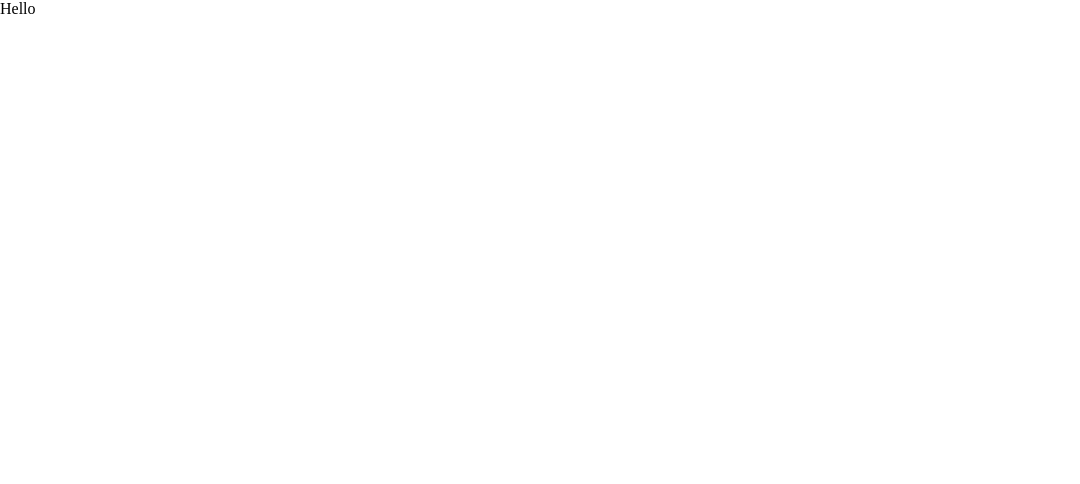
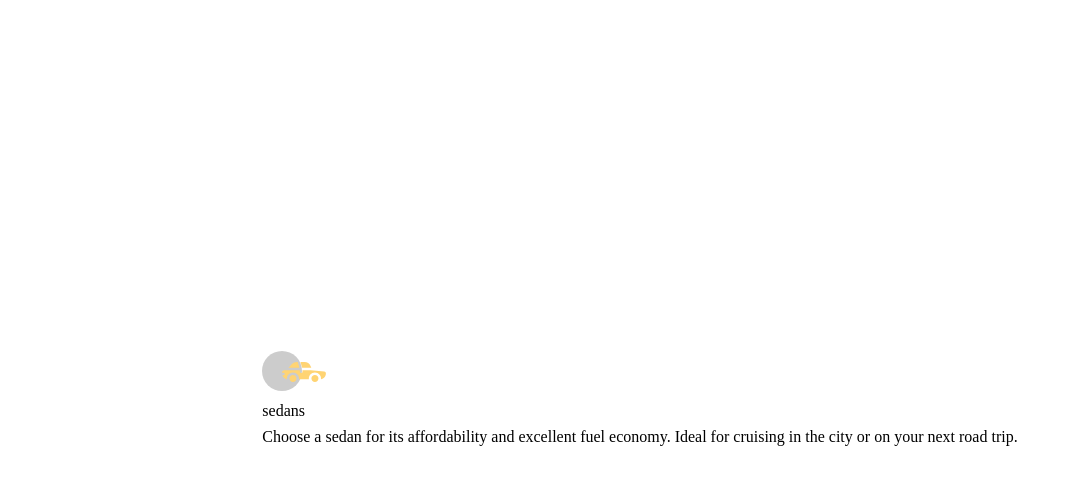
Before and after one commit to Vinitvh/3-card-component, a website: page index.html in a window 1280 px wide. Shown: the whole page, without its empty margins (0-1080 px from the left). Drawn offline with Linux system fonts and the light colour scheme.

Commit message:
Set up sass and added basic html and styles"

```diff
--- a/index.html
+++ b/index.html
@@ -11,9 +11,24 @@
       href="./images/favicon-32x32.png"
     />
     <title>Frontend Mentor | 3-column preview card component</title>
-    <link rel="stylesheet" href="styles.css" />
+    <link rel="stylesheet" href="css/styles.css" />
   </head>
   <body>
-    Hello
+    <div class="container">
+      <div class="card-grid">
+        <div class="card">
+          <div class="card-image">
+            <img src="/images/icon-sedans.svg" alt="sedan-icon" />
+          </div>
+          <div class="card-body">
+            <div class="card-title">sedans</div>
+            <div class="card-text">
+              Choose a sedan for its affordability and excellent fuel economy.
+              Ideal for cruising in the city or on your next road trip.
+            </div>
+          </div>
+        </div>
+      </div>
+    </div>
   </body>
 </html>
--- /dev/null
+++ b/scss/styles.scss
@@ -0,0 +1,24 @@
+@import url("https://fonts.googleapis.com/css2?family=Big+Shoulders+Display:wght@700&family=Lexend+Deca&display=swap");
+
+// Primary colors
+$bright-orange: hsl(31, 77%, 52%);
+$dark-cyan: hsl(184, 100%, 22%);
+$very-dark-cyan: hsl(179, 100%, 13%);
+
+// Neutral colors
+$transparent-white: hsla(0, 0%, 100%, 0.75);
+$very-light-gray: hsl(0, 0%, 95%);
+
+* {
+  margin: 0;
+  padding: 0;
+  box-sizing: border-box;
+}
+
+body {
+  line-height: 1.6;
+  height: 100vh;
+  display: flex;
+  align-items: center;
+  justify-content: center;
+}
```
Also changed, not shown: package.json (added, +29 -0 lines), css/styles.css (added), styles.css (deleted), 3 other files.
